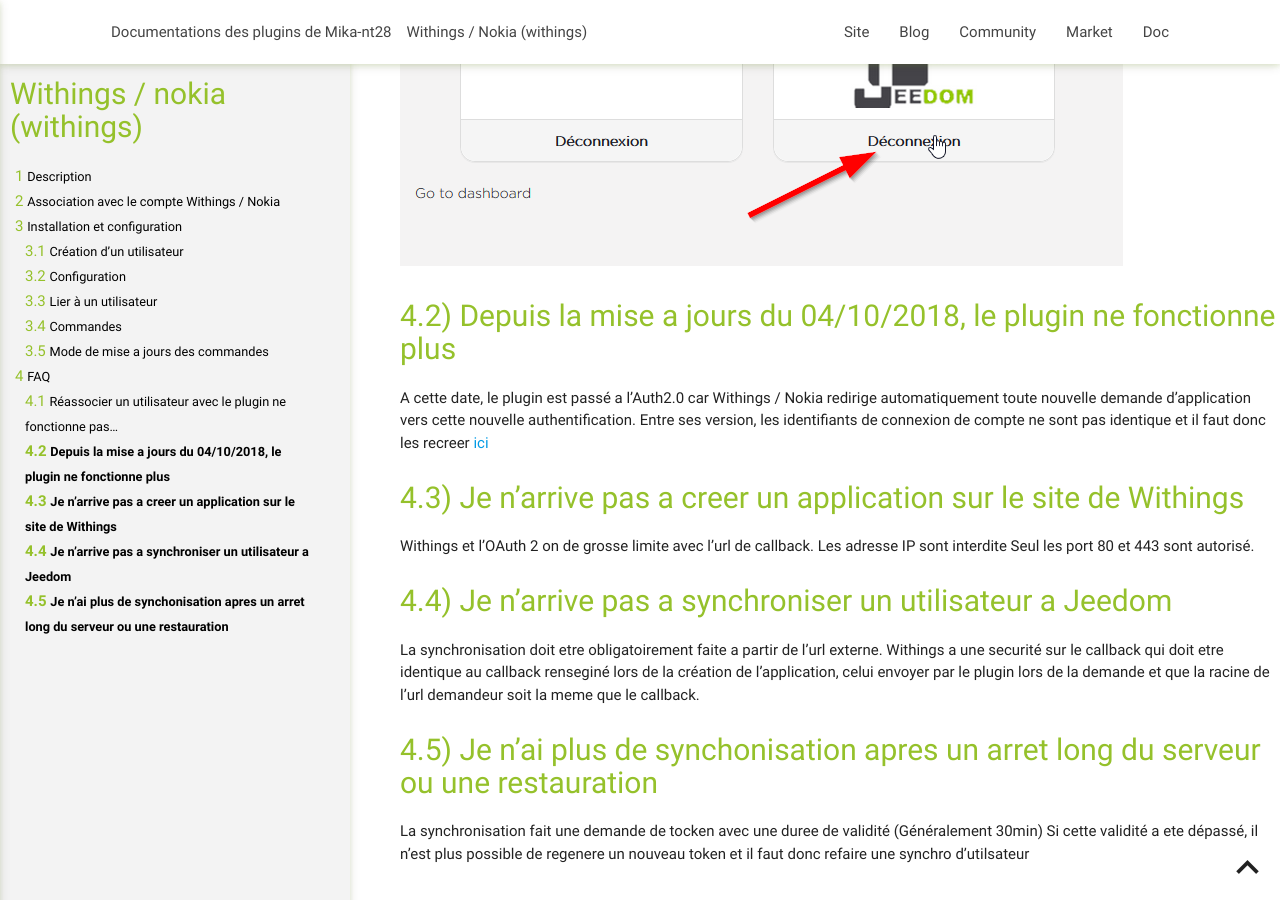
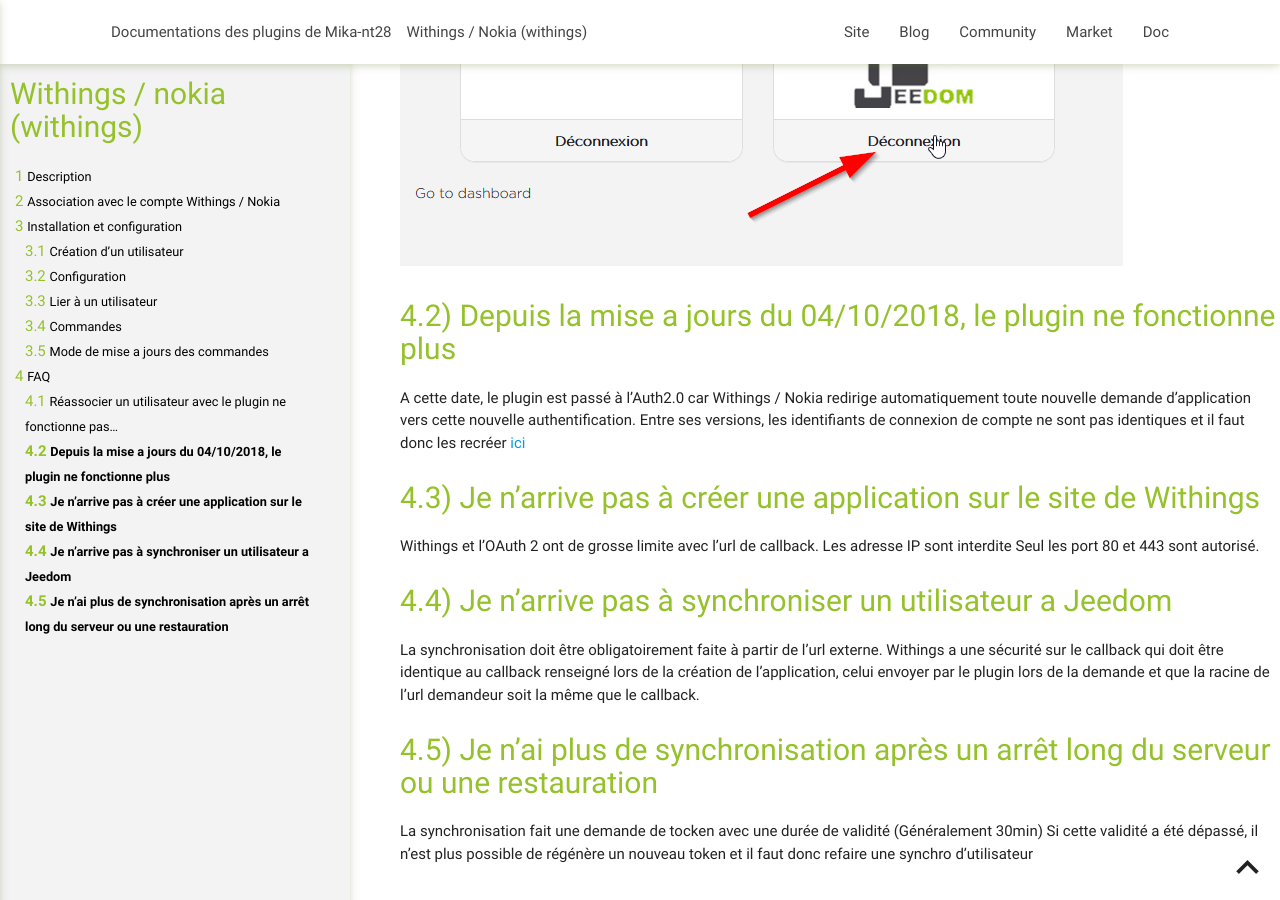
Before and after one commit to mika-nt28/Documentations, a Jekyll site: the page built from withings/fr_FR/index.md, in a window 1280 px wide and 900 px high, scrolled down 6575 px. Built offline with Jekyll 4.4.1, drawn with Linux system fonts in a browser that asks for light colours; some of the changed text lies outside the part shown.

Commit message:
Typo : Telecfree + withings

```diff
--- a/withings/fr_FR/index.md
+++ b/withings/fr_FR/index.md
@@ -11,7 +11,7 @@
 
 Association avec le compte Withings / Nokia
 ============================================
-Connectez vous le formulaire Withings pour associer votre compte [ici](https://account.withings.com/partner/dashboard_oauth2)
+Connectez-vous le formulaire Withings pour associer votre compte [ici](https://account.withings.com/partner/dashboard_oauth2)
 ![introduction01](../images/NokiaDevelloper.jpg)
 Compléter le formulaire
 
@@ -21,7 +21,7 @@
 * Société :	-
 * URL de callback :	Reporter ici "URL de retour"
 * Accès par défaut :	Lecture seule
-* Logo: choisir de image pour l'identification sur le service withings / Nokia
+* Logo: choisir une image pour l'identification sur le service withings / Nokia
 
 Je vous propose un logo de Jeedom au bon format
 ![introduction01](../images/Jeedom_512x512.jpeg)
@@ -31,19 +31,19 @@
 Installation et configuration
 ===========
 
-Une fois le plugin Wihtings installé et activé, il faut saisir l'indentification de votre compte dont les parametre on ete configurer précédement[ici](#tocAnchor-1-2)
+Une fois le plugin Wihtings installé et activé, il faut saisir l'indentification de votre compte dont les paramètre ont été configurer précédemment[ici](#tocAnchor-1-2)
 
-> La premiere chose à verifier est "URL de retour". Celle-ci doit être validée et accessible de l'extérieure sinon vous ne pourrez pas associer Jeedom a votre compte Withings.
+> La première chose à vérifier est "URL de retour". Celle-ci doit être validée et accessible de l'extérieure sinon vous ne pourrez pas associer Jeedom a votre compte Withings.
 Si ce n'est pas le cas, mettez à jour vos paramètres de configuration réseau dans Général -> Administration -> Configuration puis partie "réseaux", voir [ici](https://jeedom.github.io/core/fr_FR/administration#tocAnchor-1-7)
 
-* Client ID : Reporter ici, l'API Key de votre compte Withings / Nokia précédement configurer
-* Secret key :Reporter ici, l'API Secret de votre compte Withings / Nokia précédement configurer
+* Client ID : Reporter ici, l'API Key de votre compte Withings / Nokia précédemment configurer
+* Secret key :Reporter ici, l'API Secret de votre compte Withings / Nokia précédemment configurer
 
 ![introduction01](../images/IndentificationApp.jpg)
 
 Création d'un utilisateur
 ------------
-Rendez vous dans la gestion du plugin pour ajouté des utilisateurs
+Rendez-vous dans la gestion du plugin pour ajouter des utilisateurs
 
 ![introduction01](../images/withings_screenshot_Activation.jpg)
 
@@ -112,10 +112,10 @@
 Réassocier un utilisateur avec le plugin ne fonctionne pas…
 ---------------------------------------------------------
 
-il faut aller sur l’API Withing
+Il faut aller sur l’API Withing
 https://account.withings.com/partner/user_select?selecteduser=USERID
 
-cliquer sur l’utilisateur qui déconne et le déconnecter de l’application Jeedom
+Cliquer sur l’utilisateur qui déconne et le déconnecter de l’application Jeedom
 
 ![introduction01](../images/5cba1b433fbb2651d4cc9efd143c3a212e3e7198.png)
 
@@ -126,24 +126,24 @@
 Depuis la mise a jours du 04/10/2018, le plugin ne fonctionne plus
 ------------------------------------------------------------------
 
-A cette date, le plugin est passé a l'Auth2.0 car Withings / Nokia redirige automatiquement toute nouvelle demande d'application vers cette nouvelle authentification.
-Entre ses version, les identifiants de connexion de compte ne sont pas identique et il faut donc les recreer [ici](#tocAnchor-1-2-2)
+A cette date, le plugin est passé à l'Auth2.0 car Withings / Nokia redirige automatiquement toute nouvelle demande d'application vers cette nouvelle authentification.
+Entre ses versions, les identifiants de connexion de compte ne sont pas identiques et il faut donc les recréer [ici](#tocAnchor-1-2-2)
 
-Je n'arrive pas a creer un application sur le site de Withings
+Je n'arrive pas à créer une application sur le site de Withings
 --------------------------------------------------------------
 
-Withings et l'OAuth 2 on de grosse limite avec l'url de callback.
+Withings et l'OAuth 2 ont de grosse limite avec l'url de callback.
 Les adresse IP sont interdite
 Seul les port 80 et 443 sont autorisé.
 
-Je n'arrive pas a synchroniser un utilisateur a Jeedom
+Je n'arrive pas à synchroniser un utilisateur a Jeedom
 ------------------------------------------------------
 
-La synchronisation doit etre obligatoirement faite a partir de l'url externe.
-Withings a une securité sur le callback qui doit etre identique au callback renseginé lors de la création de l'application, celui envoyer par le plugin lors de la demande et que la racine de l'url demandeur soit la meme que le callback.
+La synchronisation doit être obligatoirement faite à partir de l'url externe.
+Withings a une sécurité sur le callback qui doit être identique au callback renseigné lors de la création de l'application, celui envoyer par le plugin lors de la demande et que la racine de l'url demandeur soit la même que le callback.
 
-Je n'ai plus de synchonisation apres un arret long du serveur ou une restauration
+Je n'ai plus de synchronisation après un arrêt long du serveur ou une restauration
 ---------------------------------------------------------------------------------
 
-La synchronisation fait une demande de tocken avec une duree de validité (Généralement 30min)
-Si cette validité a ete dépassé, il n'est plus possible de regenere un nouveau token et il faut donc refaire une synchro d'utilsateur
+La synchronisation fait une demande de tocken avec une durée de validité (Généralement 30min)
+Si cette validité a été dépassé, il n'est plus possible de régénère un nouveau token et il faut donc refaire une synchro d'utilisateur
```
Also changed, not shown: other parts of withings/fr_FR/index.md (+12 -12 lines), telecfree/fr_FR/index.md (+6 -3 lines), withings/fr_FR/changelog.md (+2 -2 lines).
